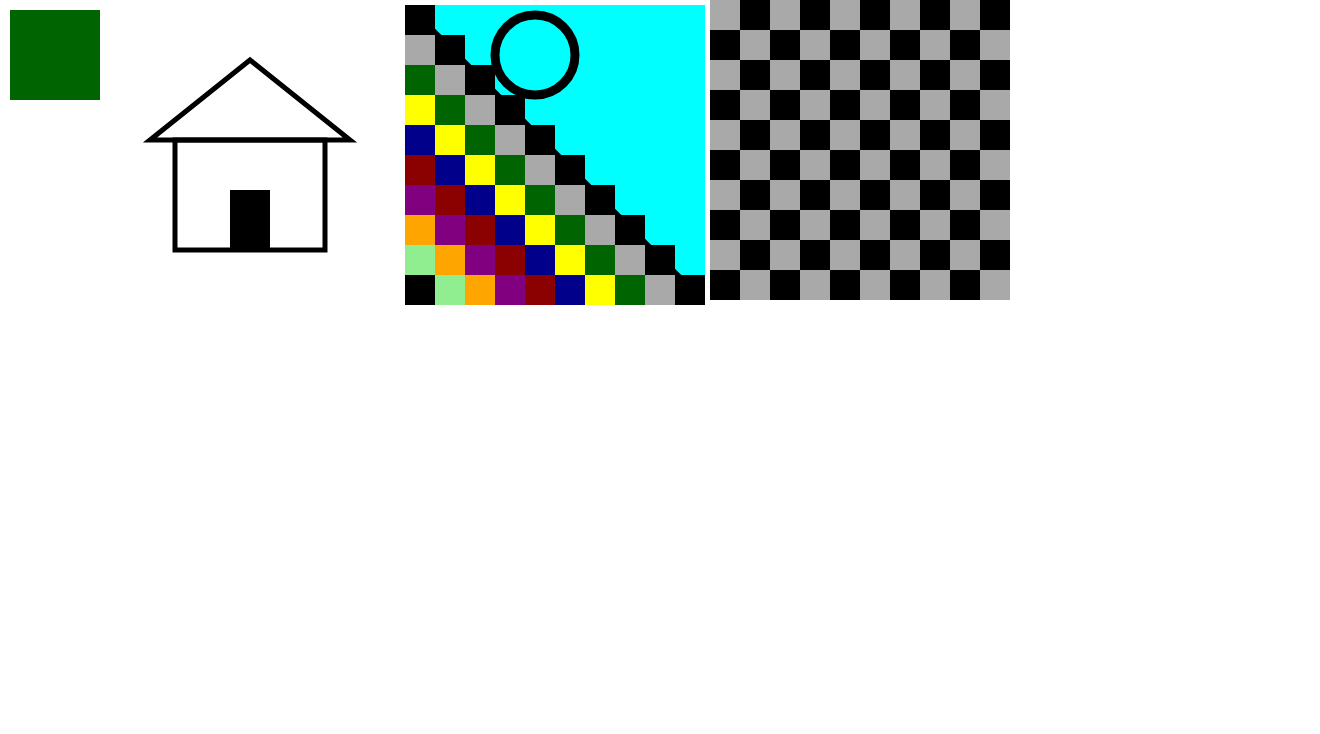
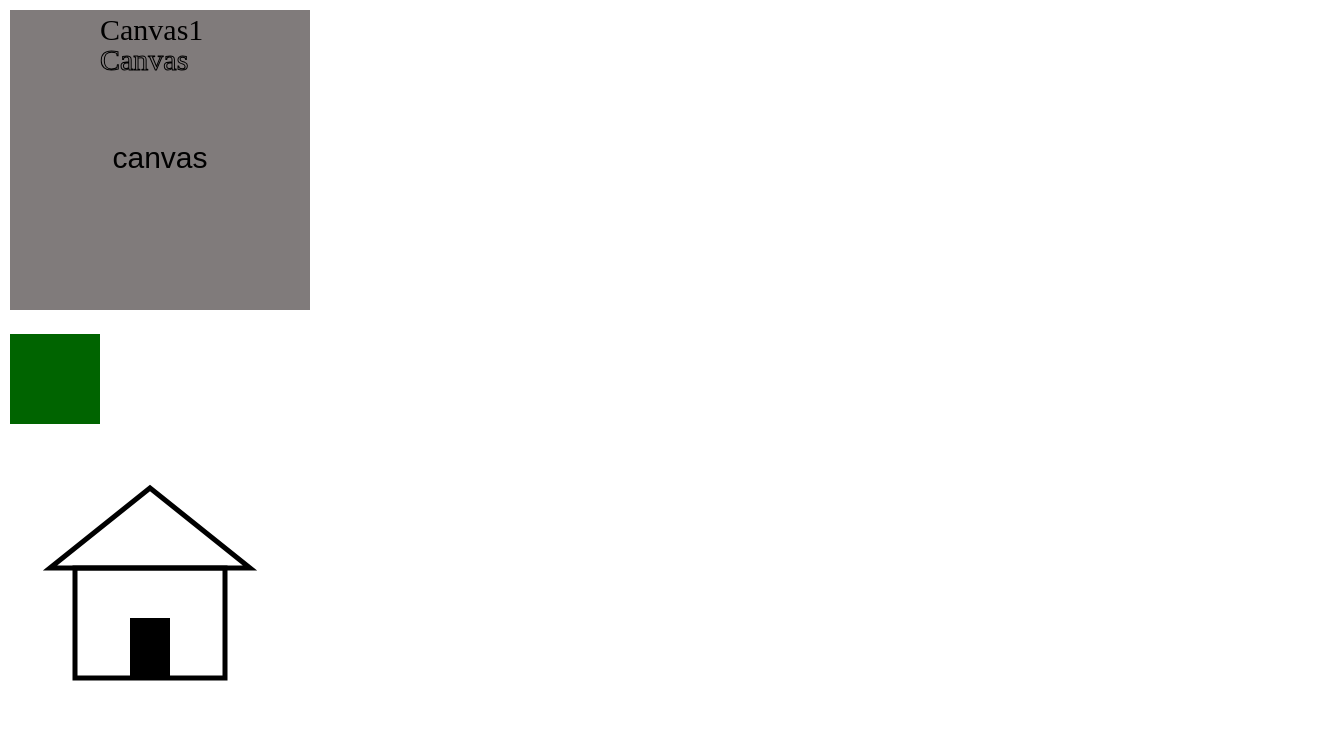
Before and after one commit to cardonagustavo/canvas-html-js, a plain HTML site: page canvasPractice/index.html in a window 1280 px wide. Shown: the top 734 px of the page, 1320 px wide, since content can reach past the window. Drawn offline with Linux system fonts and the light colour scheme.

Commit message:
create diferents canva elements

```diff
--- /dev/null
+++ b/Balls/stylesB.css
@@ -0,0 +1,22 @@
+body {
+	margin: 0;
+	padding: 0;
+	height: 100vh;
+	background-color: #222;
+}
+canvas{
+	position: fixed;
+	left: 0;
+	top: 0;
+	width: 100%;
+	height: 100%;
+}
+
+.youtube-link {
+	position: fixed;
+	left: 20px;
+	bottom: 20px;
+	color: #fff;
+	text-decoration: none;
+	font-size: 12px;
+}
--- a/canvasPractice/index.html
+++ b/canvasPractice/index.html
@@ -9,6 +9,9 @@
 </head>
 
 <body>
+    <section>
+        <canvas id="canvas" width="300" height="300"></canvas>
+    </section>
     <section>
         <canvas id="myCanvas" width="100" height="100"></canvas>
     </section>
@@ -27,6 +30,10 @@
     <section>
         <canvas id="lines" width="300px" height="300"></canvas>
     </section>
+    <section>
+        <canvas id="imgCanvas" width="300px" height="300"></canvas>
+        <img id="control" src="./img/pexels-yurii-hlei-1365795.jpg" alt="control xbox" width="400">
+    </section>
 
 
 
--- a/canvasPractice/init.js
+++ b/canvasPractice/init.js
@@ -10,7 +10,6 @@ var c = document.getElementById("line");
 var ctx = c.getContext("2d");
 ctx.lineWidth = 9;
 ctx.fillStyle = "gray";
-
 
 ctx.beginPath();
 ctx.moveTo(0, 0);
@@ -149,25 +148,32 @@ for (var row = 0; row < numRows; row++) {
     }
 }
 
-// ================== lines ===================
+//==================== Text ======================
+
 
 var canvas = document.getElementById("canvas");
 var ctx = canvas.getContext("2d");
 
-ctx.lineWidth = 1;
-ctx.strokeStyle = 'black';
+ctx.font = "30px Comic Samns";
+ctx.fillText("Canvas1", 90, 30);
+ctx.strokeText("Canvas", 90, 60);
 
-EJEX
-ctx.beginPath();
-ctx.moveTo(150, 0);
-ctx.lineTo(150, 300);
-ctx.stroke();
-ctx.closePath();
-EJEY
-ctx.beginPath();
-ctx.moveTo(0, 150);
-ctx.lineTo(300, 150);
-ctx.stroke();
-ctx.closePath();
+//console.log("Contexto del lienzo:", ctx);
 
-ctx.stroke()
+ctx.font = "30px Arial";
+ctx.textAlign = "center"; //w
+ctx.textBaseline = "middle"; //h
+ctx.fillText("canvas", canvas.width / 2, canvas.height / 2);
+
+
+ctx.font = "30px Arial";
+var textMetrics = ctx.measureText("Canvas");
+console.log("Ancho del texto:", textMetrics.width);
+
+//==================== IMG ======================
+window.onload = function () {
+const canvasImg = document.getElementById("imgCanvas");
+const ctx = canvasImg.getContext("2d");
+const image = document.getElementById("control");
+ctx.drawImage(image, 10, 10,canvas.width/5,canvas.height/5); //((elemento imagen) ( x , y) ( W , h))
+}
--- a/canvasPractice/styles.css
+++ b/canvasPractice/styles.css
@@ -1,7 +1,8 @@
 body {
     display: flex;
+    flex-direction: column;
     margin: 0;
-    overflow: hidden;
+
 
 }
 
@@ -19,3 +20,9 @@ body {
 #lines {
     margin: 5px;
 }
+
+#canvas,
+#imgCanvas {
+    margin: 10px;
+    background-color: rgb(128, 123, 123);
+}
```
Also changed, not shown: Balls/balls2.js (added, +54 -0 lines), Balls/indexB.html (added, +13 -0 lines), CanvasResponsive/responsive.js (+8 -6 lines), canvasPractice/img/pexels-yurii-hlei-1365795.jpg (added), 2 other files.
